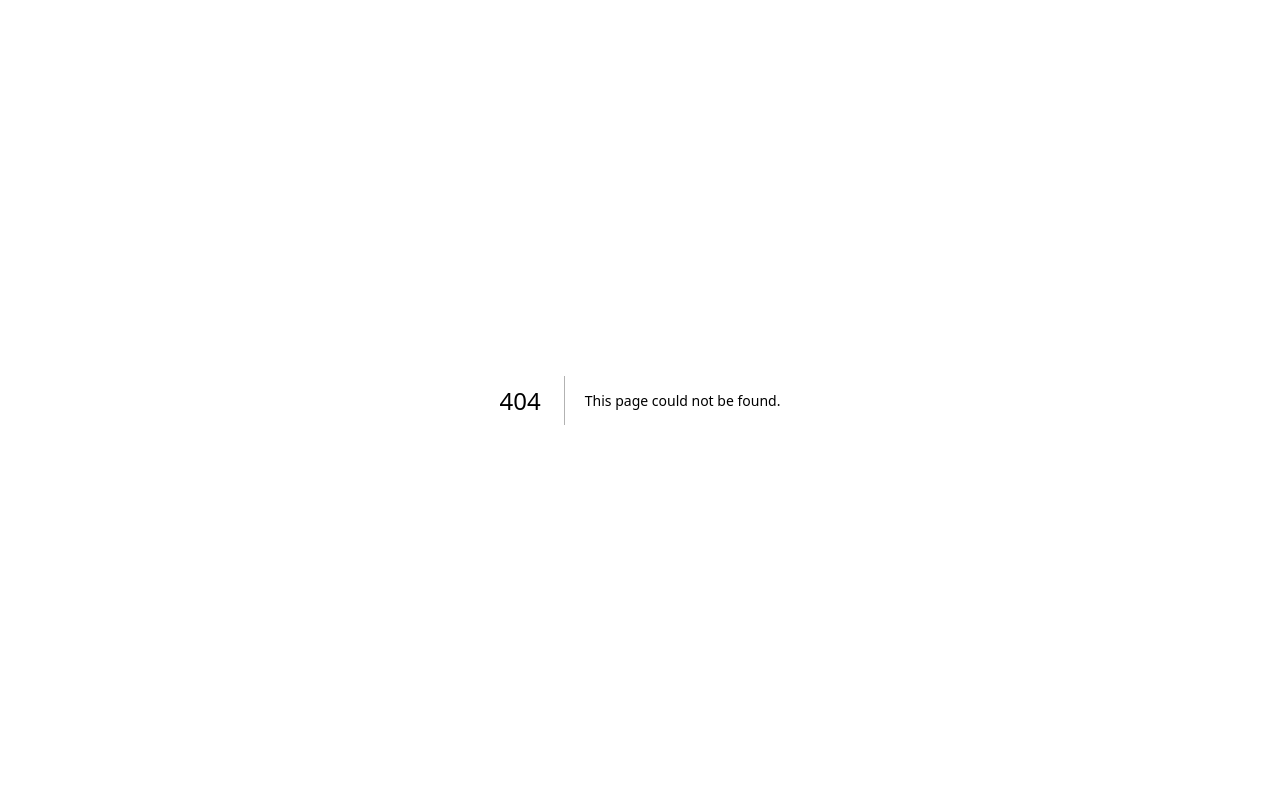
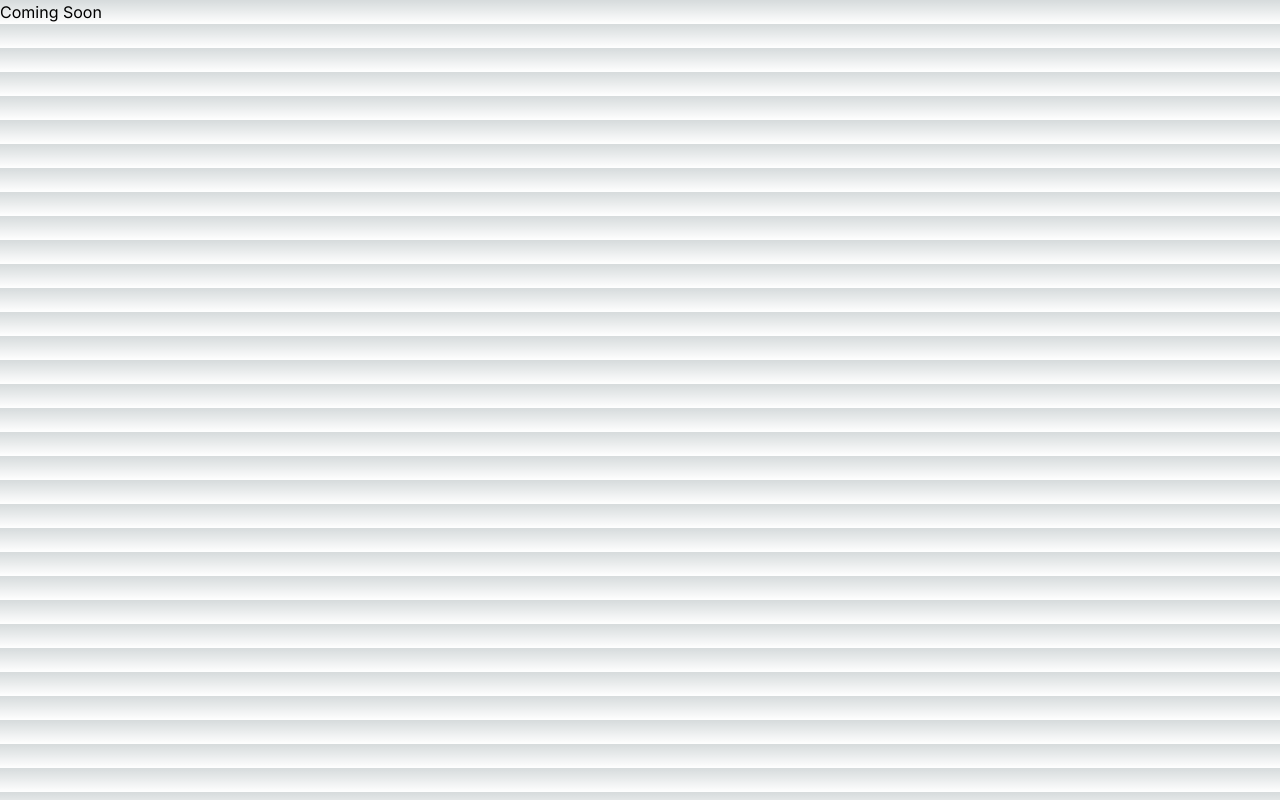
Before and after one commit to sambidrana/portfolio-website, a Next.js app: page /about in a window 1280 px wide. Before the commit this address had no page. Built offline with nearby package versions, Linux system fonts and the light colour scheme.

Commit message:
initial commit

```diff
--- /dev/null
+++ b/app/about/page.js
@@ -0,0 +1,7 @@
+export default function Page() {
+    return (
+        <>
+        Coming Soon
+        </>
+    )
+}
```
